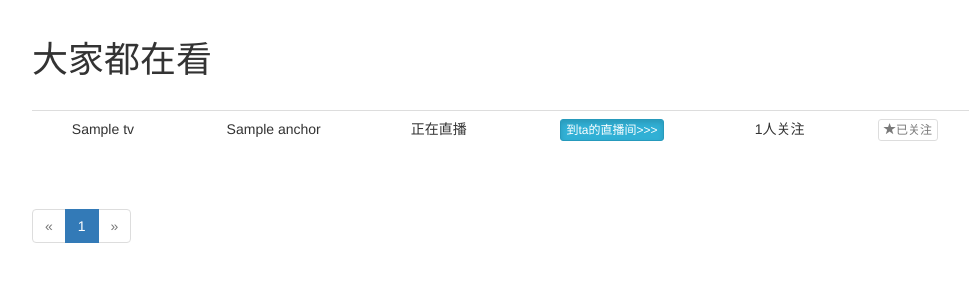
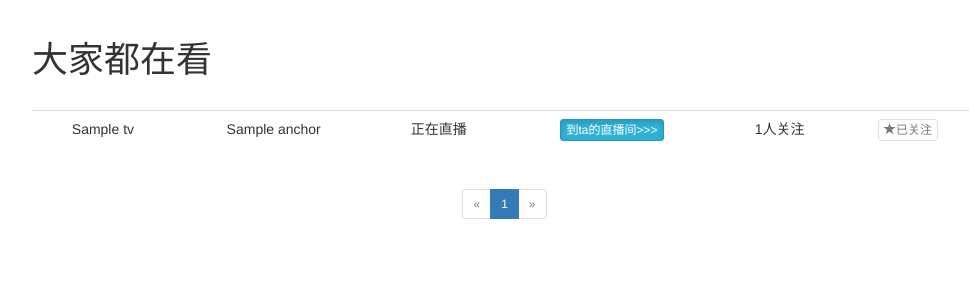
Before and after one commit to Cui1994/easySee, a Flask app: page /hot in a window 1280 px wide. Shown: the part 52-352 px from the top of the page, without its empty margins (38-1007 px from the left). Run offline with Flask 2, Linux system fonts and the light colour scheme; a user stored in the database is signed in; tables that the repository leaves empty hold one stand-in row (values such as "Sample post"); parts of the project's set-up code (start-up, migrations or seed data) failed here and were passed over; some libraries are stand-ins or nearby versions.

```diff
--- a/app/templates/_macros.html
+++ b/app/templates/_macros.html
@@ -1,5 +1,5 @@
 {% macro pagination_widget(pagination, endpoint) %}
-<ul class="pagination">
+<ul class="pagination pagination-sm">
     <li{% if not pagination.has_prev %} class="disabled"{% endif %}>
         <a href="{% if pagination.has_prev %}{{ url_for(endpoint, page=pagination.prev_num, **kwargs) }}{% else %}#{% endif %}">
             &laquo;
--- a/app/templates/hot.html
+++ b/app/templates/hot.html
@@ -29,9 +29,9 @@
 		  	</table>
 	  		{% endif %}
 		  	{% if pagination %}
-			  	<div class="pagination">
-			  		{{ macros.pagination_widget(pagination, '.hot') }}
-			  	</div>
+		  	<div style="text-align: center">
+			  	{{ macros.pagination_widget(pagination, '.hot') }}
+			</div>
 		  	{% endif %}
 	  	</div>
   	</div>
```
